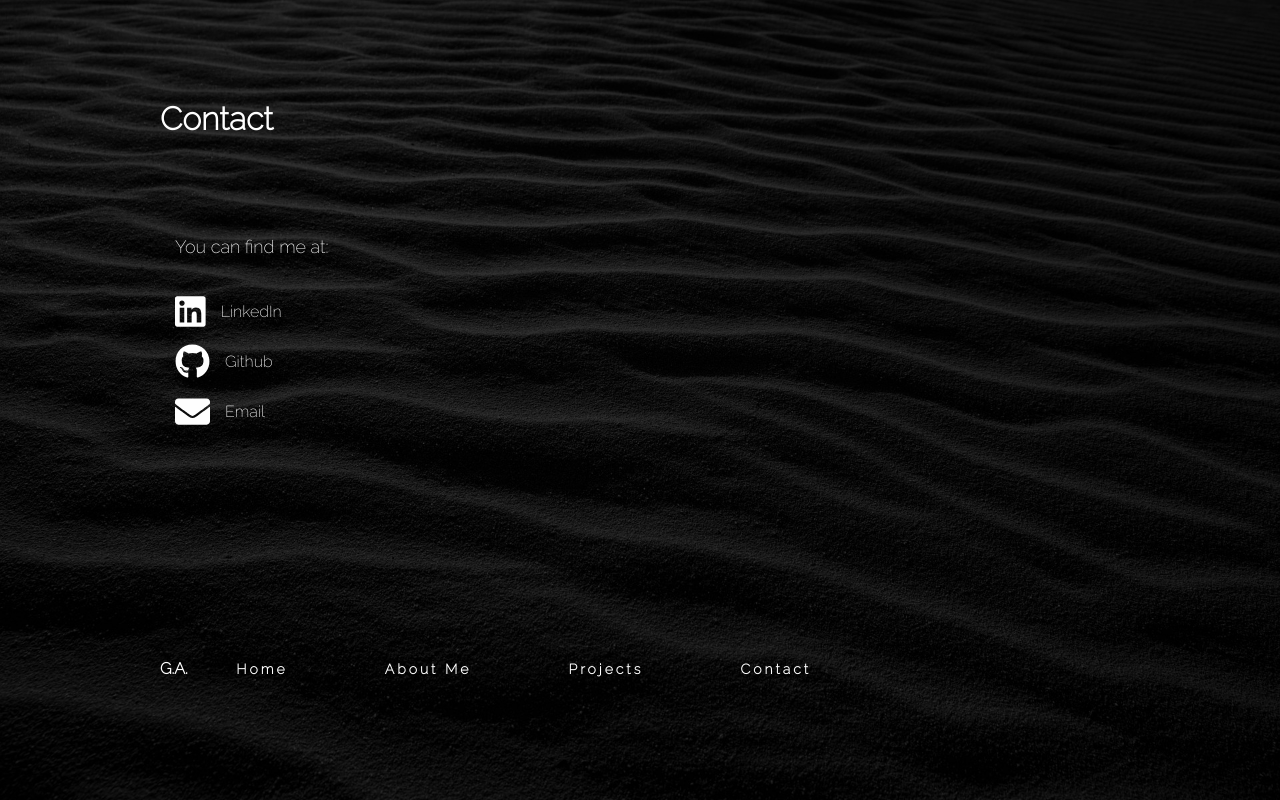
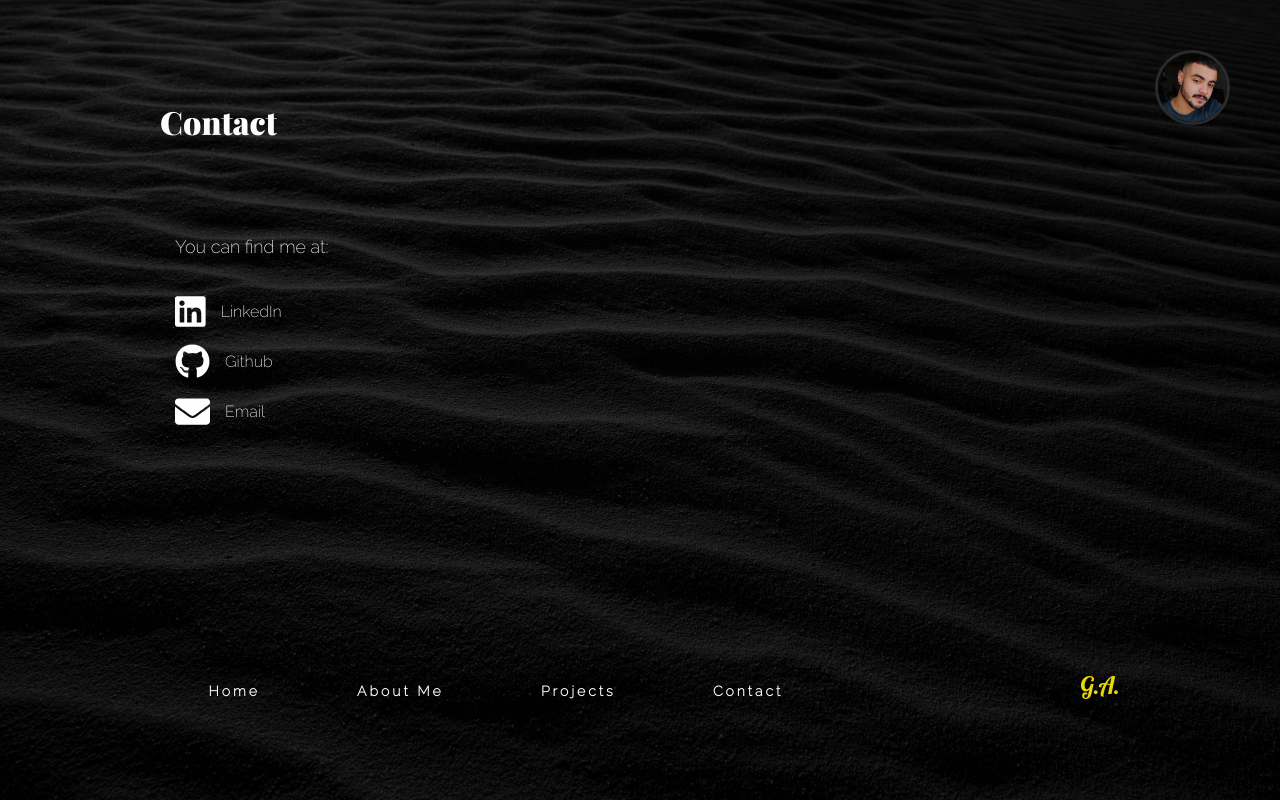
Before and after one commit to Gabrielssalves/profile-website, a React (Create React App) app: page /contact in a window 1280 px wide. Built offline with nearby package versions, Linux system fonts and the light colour scheme.

Commit message:
correção de bugs e implementação do logo e avatar

```diff
--- a/src/App.css
+++ b/src/App.css
@@ -17,7 +17,7 @@
   align-items: center;
 }
 
-.app .page {
+.page {
   width: 75vw;
   height: 67vh;
   color: #fff;
--- a/src/App.jsx
+++ b/src/App.jsx
@@ -1,6 +1,7 @@
 import './App.css';
 import React from 'react'
 import {BrowserRouter as Router, Switch, Route} from 'react-router-dom'
+import Avatar from './components/Avatar'
 import NavBar from './components/NavBar'
 import Intro from './components/Intro'
 import HomePage from './pages/HomePage'
@@ -11,7 +12,7 @@ import ContactPage from './pages/ContactPage'
 function App() {
   return (
     <div className="app">
-      <main>
+      <Avatar></Avatar>
       <Router>
         <Switch>
           <Route path="/" exact component={HomePage}></Route>
@@ -21,7 +22,6 @@ function App() {
         </Switch>
         <NavBar></NavBar>
       </Router>
-      </main>
       <Intro></Intro>
     </div>
   );
--- /dev/null
+++ b/src/components/Avatar.css
@@ -0,0 +1,31 @@
+.avatar {
+    position: absolute;
+    right:50px;
+    top: 50px;
+    vertical-align: middle;
+    width: 75px;
+    height: 75px;
+    border-radius: 50%;
+    overflow: hidden;
+    border: 3px solid rgb(51, 51, 51);
+    opacity: 0.8;
+}
+
+.avatar:hover {
+    cursor: pointer;
+    opacity: 1;
+}
+
+.avatar img {
+    width: 100%;
+    height: 100%;
+}
+
+@media screen and (max-width:768px) {
+    .avatar {
+        width: 50px;
+        height: 50px;
+        right:25px;
+        top: 25px;
+    }
+}
--- /dev/null
+++ b/src/components/Avatar.jsx
@@ -0,0 +1,14 @@
+import React from 'react'
+import './Avatar.css'
+import profileImg from '../assets/Profile.jpg'
+
+const Avatar = () => {
+
+    return (
+        <div className="avatar">
+            <img src={profileImg} alt=""/>
+        </div>
+    )
+}
+
+export default Avatar
--- a/src/components/NavBar.css
+++ b/src/components/NavBar.css
@@ -1,10 +1,12 @@
 @import url('https://fonts.googleapis.com/css2?family=Raleway:wght@100;200&display=swap');
+@import url('https://fonts.googleapis.com/css2?family=Lobster+Two:ital,wght@1,700&display=swap');
+@import url('https://fonts.googleapis.com/css2?family=Playfair+Display:wght@900&display=swap');
 
 nav {
     position: relative;
     display: flex;
-    justify-content: flex-start;
-    align-items: center;
+    justify-content: space-between;
+    align-items: flex-end;
     min-height: 8vh;
     min-width: 75vw;
     font-family: 'Raleway', sans-serif;
@@ -48,6 +50,12 @@ nav {
     z-index: 2;
 }
 
+.logo {
+    color: rgb(233, 217, 0);
+    font-size: 1.5rem;
+    font-family: 'Lobster Two', cursive;
+}
+
 .burger:hover {
     color: rgb(233, 217, 0);
 }
@@ -72,7 +80,6 @@ nav {
         visibility: hidden;
         padding-left: 1rem;
         padding-top: 1rem;
-        animation: navLinkFadeBackgroundOut 0.3s ease backwards 0s;
         z-index: 2;
     }
 
@@ -84,16 +91,11 @@ nav {
     .burger {
         display: block;
     }
-
-    .logo {
-        display: none;
-    }
 }
 
 .nav-links.active {
     transform: translateY(0%);
     visibility: visible;
-    animation: navLinkFadeBackgroundIn 1s ease forwards 0.5s;
 }
 
 .out-nav-links {
--- a/src/components/NavBar.jsx
+++ b/src/components/NavBar.jsx
@@ -11,10 +11,8 @@ const NavBar = (props) => {
     return (
         <React.Fragment>
             <nav>
-                <div className="logo">
-                    <h4>G.A.</h4>
-                </div>
-                <ul className={navActive ? 'nav-links active' : 'nav-links'}>
+                <ul className={navActive ? 'nav-links active' : 'nav-links'}
+                    style={navActive ? {animation: 'navLinkFadeBackgroundIn 1s ease forwards 0.5s'} : {animation: 'navLinkFadeBackgroundOut 0.3s ease backwards 0s'}}>
                     {NavLinksData.map((item, index) => {
                         return <li
                                     key={index}
@@ -27,6 +25,9 @@ const NavBar = (props) => {
                     onClick={ () => setNavActive(!navActive)}>
                     <FontAwesomeIcon icon={faBars}></FontAwesomeIcon>
                 </div>
+                <div className="logo">
+                    <h4>G.A.</h4>
+                </div>
             </nav>
             <div className={navActive ? 'out-nav-links active' : 'out-nav-links'}
                 onClick={ ()=> {setNavActive(false)}}></div>
--- a/src/components/Page.css
+++ b/src/components/Page.css
@@ -1,7 +1,14 @@
+@import url('https://fonts.googleapis.com/css2?family=Playfair+Display:wght@900&display=swap');
+
 .page-header {
+    display: flex;
+    justify-content: space-between;
+    align-items: baseline;
     height: 25%;
     opacity: 0;
     animation: fade 0.5s ease forwards 0.2s;
+    font-family: 'Playfair Display', serif;
+    color: #fff;
 }
 
 .page-body {
--- a/src/pages/AboutPage.css
+++ b/src/pages/AboutPage.css
@@ -1,4 +1,8 @@
 .about-content {
+    display: flex;
+    justify-content: center;
+    flex-wrap: wrap;
+    align-items: center;
     height: 100%;
 }
 
@@ -14,7 +18,6 @@
 }
 
 .tools .tools-subtitle {
-    margin-top: 5rem;
     font-size: large;
     margin-left: 15px;
 }
@@ -40,3 +43,9 @@
 .tools .tools-information .tool-card .tool-icon {
     font-size: 35px;
 }
+
+@media screen and (max-width:768px) {
+    .tools {
+        margin-top: 10rem;
+    }
+}
```
Also changed, not shown: src/assets/Profile.jpg (added). Lines whose indentation alone changed are shown as unchanged.
